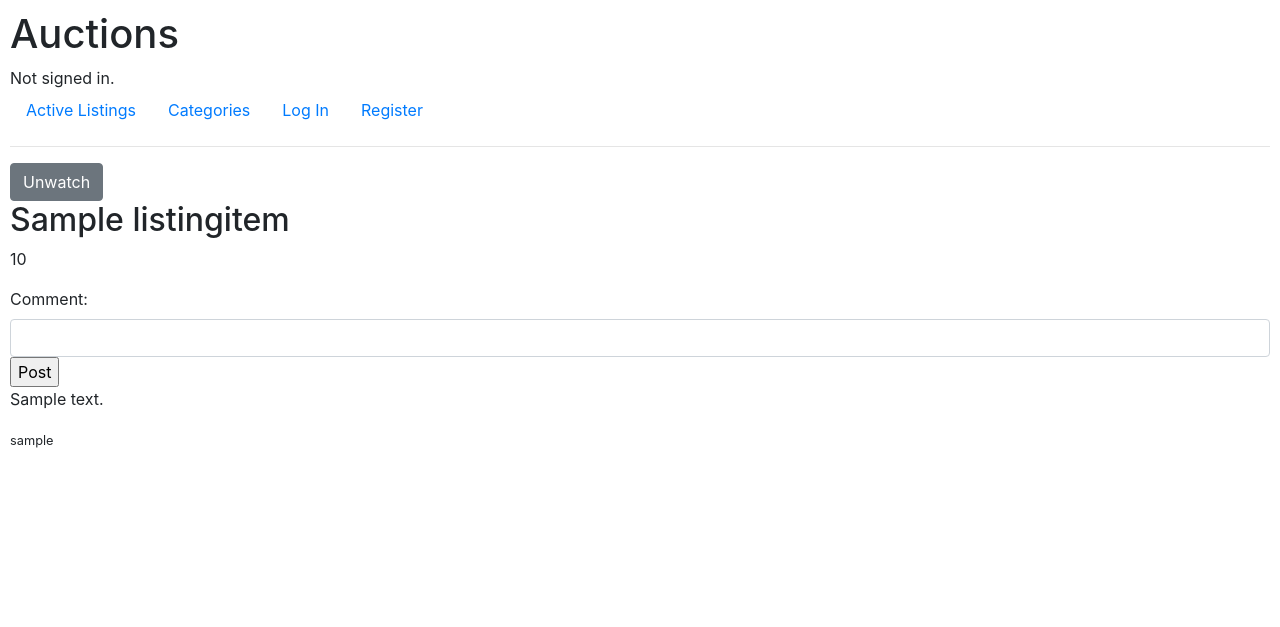
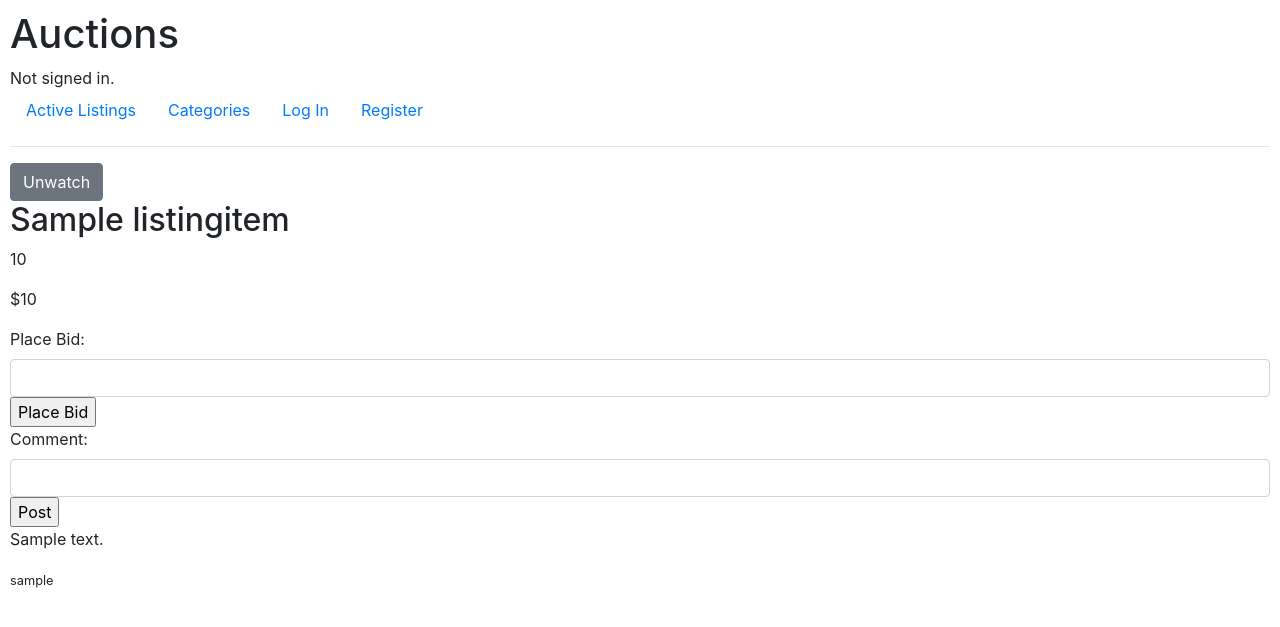
Before and after one commit to Anisulh/eBuy, a Django app: page /listing/1 in a window 1280 px wide. Shown: the top 627 px of the page. Run offline with Django 3.2, Linux system fonts and the light colour scheme; tables that the repository leaves empty hold one stand-in row (values such as "Sample post"); some libraries are stand-ins or nearby versions.

Commit message:
bids are able to be placed

```diff
--- a/auctions/forms/auctions/forms.py
+++ b/auctions/forms/auctions/forms.py
@@ -1,6 +1,6 @@
 from django.utils.translation import gettext_lazy as _
 from django.forms import ModelForm, TextInput, NumberInput, Select
-from auctions.models import Comments, ListingItem
+from auctions.models import Bid, Comments, ListingItem
 
 class CreateListing(ModelForm):
     class Meta:
@@ -30,3 +30,14 @@ class AddComment(ModelForm):
         widgets = {
           "comment": TextInput(attrs={'class': 'form-control w75 p-3'})
         }
+
+class AddBid(ModelForm):
+    class Meta:
+      model = Bid
+      exclude= ["bidder", "listing_item"]
+      labels = {
+          "bidding_price": _("Place Bid")
+        }
+      widgets = {
+          "bidding_price": NumberInput(attrs={'class': 'form-control w75 p-3'})
+        }
--- a/auctions/models.py
+++ b/auctions/models.py
@@ -33,13 +33,13 @@ class Comments(models.Model):
 
 class Watchlist(models.Model):
     user = models.ForeignKey(User, on_delete=models.CASCADE)
-    item_name = models.ForeignKey(ListingItem, on_delete=models.CASCADE, blank=True)
+    item_name = models.ForeignKey(ListingItem, on_delete=models.CASCADE)
 
     def __str__(self):
         return f"{self.user} is watching {self.item_name}"
 
 class Bid(models.Model):
-    listing_item = models.ManyToManyField(ListingItem, blank=True, related_name="bids")
+    listing_item = models.ForeignKey(ListingItem, on_delete=models.CASCADE)
     bidder = models.ForeignKey(User, on_delete=models.CASCADE)
     bidding_price = models.IntegerField()
 
--- a/auctions/templates/auctions/listing.html
+++ b/auctions/templates/auctions/listing.html
@@ -15,6 +15,16 @@
     </form>
     <h2>{{listing_item.item_name}}</h2>
     <p>{{listing_item.base_price}}</p>
+    {% if current_highest_bid == False %}
+        <p>No bids placed </p>
+    {% else %}
+        <p>${{current_highest_bid}}</p>
+    {% endif %}
+    <form method="POST" action="{% url 'bid' listing_item.id %}">
+        {% csrf_token %}
+        {{bidding_form}}
+        <input type="submit" value="Place Bid">
+    </form>
 {% comment %} Comment section {% endcomment %}
     <form method="POST" action="{% url 'comment' listing_item.id %}">
         {% csrf_token %}
--- a/auctions/urls.py
+++ b/auctions/urls.py
@@ -15,5 +15,6 @@ urlpatterns = [
     path("categories/<int:id>",views.categories_listing, name="categories_lisitng"),
     path("add_watchlist/<int:id>", views.add_watchlist, name="add_watchlist"),
     path("remove_watchlist/<int:id>", views.remove_watchlist, name="remove_watchlist"),
-    path("comment/<int:id>", views.comment, name="comment")
+    path("comment/<int:id>", views.comment, name="comment"),
+    path("bid/<int:id>", views.bid, name="bid")
 ]
--- a/auctions/views.py
+++ b/auctions/views.py
@@ -5,9 +5,9 @@ from django.http import HttpResponseRedirect
 from django.shortcuts import render, redirect, get_object_or_404
 from django.urls import reverse
 
-from auctions.forms.auctions.forms import AddComment, CreateListing
+from auctions.forms.auctions.forms import AddBid, AddComment, CreateListing
 
-from .models import Categories, Comments, ListingItem, User, Watchlist
+from .models import Bid, Categories, Comments, ListingItem, User, Watchlist
 
 
 def index(request):
@@ -71,17 +71,26 @@ def listing(request, id):
     listing_item = ListingItem.objects.get(pk = id)
     watchlist = Watchlist.objects.filter(item_name = id).exists()
     comments = Comments.objects.filter(item_name = id).exists()
+    bid_exists = Bid.objects.filter(listing_item = id).exists()
     if comments != False:
         listing_comments = Comments.objects.filter(item_name = id)
     else:
         listing_comments = False
+    if bid_exists != False:
+        bid_list = Bid.objects.filter(listing_item = id).order_by('-bidding_price')
+        current_highest_bid = bid_list[0].bidding_price
+    else:
+        current_highest_bid = False
     form = AddComment()
+    bidding_form = AddBid()
     print(listing_comments)
     return render(request, "auctions/listing.html", {
         'listing_item': listing_item,
         'watchlist': watchlist,
+        'bidding_form': bidding_form,
         'form': form,
-        "listing_comments": listing_comments
+        "listing_comments": listing_comments,
+        'current_highest_bid': current_highest_bid
     })
 
 def create_listing (request):
@@ -150,3 +159,20 @@ def comment(request, id):
         return redirect("listing", id)
     Comments.objects.create(user = user, item_name = listing, up_votes = 0, comment = comment)
     return redirect('listing', id)
+
+def bid(request, id):
+    user = request.user
+    listing = get_object_or_404(ListingItem, id = id)
+    bid = int(request.POST.get("bidding_price"))
+    bid_exists = Bid.objects.filter(listing_item = listing).exists()
+    if bid_exists == False:
+        if bid <= listing.base_price:
+            return redirect("listing", id)
+        Bid.objects.create(bidder = user, listing_item = listing, bidding_price = bid)
+    else:
+        bid_list = Bid.objects.filter(listing_item = id).order_by('-bidding_price')
+        current_highest_bid = bid_list[0].bidding_price
+        if bid <= current_highest_bid:
+            return redirect("listing", id)
+        Bid.objects.create(bidder = user, listing_item = listing, bidding_price = bid)
+    return redirect("listing", id)
```
Also changed, not shown: auctions/migrations/0001_initial.py, auctions/migrations/0002_alter_bid_listing_item.py (added), auctions/migrations/0002_categories_listingitem_bid.py (deleted), auctions/migrations/0003_alter_listingitem_description_watchlist.py (deleted), auctions/migrations/0003_alter_watchlist_item_name.py (added), auctions/migrations/0004_comments.py (deleted).
